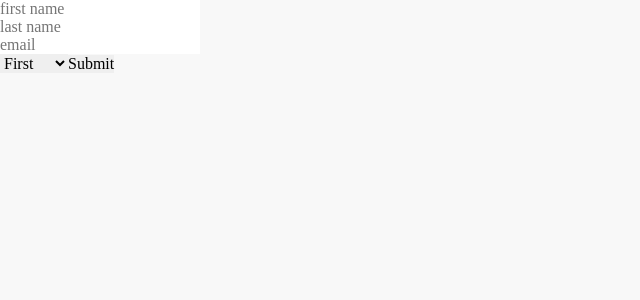
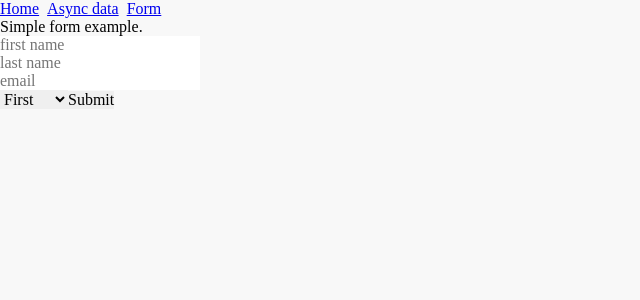
Before and after one commit to GlennSandoval/react-boilerplate, a React app: page /form in a window 1280 px wide. Shown: the top 300 px of the page, without its empty margins (0-640 px from the left). Built offline with nearby package versions, Linux system fonts and the light colour scheme.

Commit message:
Add some basic navigation. Add descriptions

```diff
--- a/src/app.tsx
+++ b/src/app.tsx
@@ -2,7 +2,7 @@ import React from "react";
 import {
   BrowserRouter as Router,
   Switch,
-  Route
+  Route, Link
 } from "react-router-dom";
 import asyncComponent from "@/utilities/async-component";
 import "./app.scss";
@@ -14,12 +14,18 @@ const NZInfo = asyncComponent(() => import(/* webpackChunkName: "[request]" */ '
 export default function App() {
   return (
     <Router>
+      <div style={{height: "100%"}}>
+        <Link to="/">Home</Link>
+        &nbsp;&nbsp;
+        <Link to="/nz">Async data</Link>
+        &nbsp;&nbsp;
+        <Link to="/form">Form</Link>
         <Switch>
           <Route path="/nz">
             <NZInfo />
           </Route>
           <Route path="/form">
-          <Form/>
+            <Form />
           </Route>
           <Route path="/">
             <div id="App">
@@ -29,17 +35,24 @@ export default function App() {
                 <div className="box" id="MainContent">
                   <p>Hello,</p>
                   <br />
-                <p>Lorem ipsum dolor sit amet, consectetur adipiscing elit, sed do eiusmod tempor incididunt ut labore
+                  <p>
+                    This page is a simple example of a content page. It will resize to mobile sizes and stay readable.
+                  </p>
+                  <br />
+                  <p>
+                    Lorem ipsum dolor sit amet, consectetur adipiscing elit, sed do eiusmod tempor incididunt ut labore
                     et
                     dolore magna aliqua. Ullamcorper velit sed ullamcorper morbi tincidunt ornare massa. Id nibh tortor
                     id
-                   aliquet lectus proin nibh nisl. Libero enim sed faucibus turpis in eu mi. Massa sed elementum tempus
+                    aliquet lectus proin nibh nisl. Libero enim sed faucibus turpis in eu mi. Massa sed elementum
+                    tempus
                     egestas sed sed. Risus feugiat in ante metus dictum at tempor commodo ullamcorper. Ornare quam
                     viverra
                     orci sagittis eu. Eu facilisis sed odio morbi quis. Nibh tellus molestie nunc non blandit.
                     Pellentesque
                     elit ullamcorper dignissim cras tincidunt lobortis feugiat. Tellus rutrum tellus pellentesque eu
-                   tincidunt. Feugiat pretium nibh ipsum consequat nisl. Ut venenatis tellus in metus. In hac habitasse
+                    tincidunt. Feugiat pretium nibh ipsum consequat nisl. Ut venenatis tellus in metus. In hac
+                    habitasse
                     platea dictumst vestibulum. Dictum fusce ut placerat orci nulla. Sed faucibus turpis in eu mi
                     bibendum
                     neque egestas congue.
@@ -49,7 +62,8 @@ export default function App() {
                     urna.
                     Ultricies mi eget mauris pharetra. Risus nullam eget felis eget nunc lobortis mattis aliquam.
                     Porttitor
-                   lacus luctus accumsan tortor posuere ac ut. Auctor urna nunc id cursus metus. Rhoncus dolor purus non
+                    lacus luctus accumsan tortor posuere ac ut. Auctor urna nunc id cursus metus. Rhoncus dolor purus
+                    non
                     enim praesent elementum. Fermentum odio eu feugiat pretium nibh. Consequat id porta nibh venenatis
                     cras
                     sed. Egestas tellus rutrum tellus pellentesque eu tincidunt tortor. Nunc congue nisi vitae suscipit
@@ -59,29 +73,38 @@ export default function App() {
                     felis
                     eget nunc lobortis mattis. Risus viverra adipiscing at in tellus integer feugiat.
 
-                   Sollicitudin aliquam ultrices sagittis orci a scelerisque. Praesent semper feugiat nibh sed pulvinar
+                    Sollicitudin aliquam ultrices sagittis orci a scelerisque. Praesent semper feugiat nibh sed
+                    pulvinar
                     proin. Tortor posuere ac ut consequat. In ornare quam viverra orci sagittis eu volutpat odio. Nec
                     feugiat
-                   in fermentum posuere urna nec. Nulla malesuada pellentesque elit eget. Curabitur vitae nunc sed velit
-                   dignissim sodales ut eu sem. Augue ut lectus arcu bibendum. Maecenas sed enim ut sem viverra aliquet
+                    in fermentum posuere urna nec. Nulla malesuada pellentesque elit eget. Curabitur vitae nunc sed
+                    velit
+                    dignissim sodales ut eu sem. Augue ut lectus arcu bibendum. Maecenas sed enim ut sem viverra
+                    aliquet
                     eget
                     sit amet. Diam phasellus vestibulum lorem sed risus. Blandit volutpat maecenas volutpat blandit
                     aliquam.
                     Potenti nullam ac tortor vitae purus faucibus ornare suspendisse. Lectus mauris ultrices eros in
                     cursus.
-                   Donec enim diam vulputate ut pharetra sit amet aliquam id. At imperdiet dui accumsan sit amet nulla.
-                   Vestibulum sed arcu non odio euismod.</p>
-                <p>Lorem ipsum dolor sit amet, consectetur adipiscing elit, sed do eiusmod tempor incididunt ut labore
+                    Donec enim diam vulputate ut pharetra sit amet aliquam id. At imperdiet dui accumsan sit amet
+                    nulla.
+                    Vestibulum sed arcu non odio euismod.
+                  </p>
+                  <br />
+                  <p>
+                    Lorem ipsum dolor sit amet, consectetur adipiscing elit, sed do eiusmod tempor incididunt ut labore
                     et
                     dolore magna aliqua. Ullamcorper velit sed ullamcorper morbi tincidunt ornare massa. Id nibh tortor
                     id
-                   aliquet lectus proin nibh nisl. Libero enim sed faucibus turpis in eu mi. Massa sed elementum tempus
+                    aliquet lectus proin nibh nisl. Libero enim sed faucibus turpis in eu mi. Massa sed elementum
+                    tempus
                     egestas sed sed. Risus feugiat in ante metus dictum at tempor commodo ullamcorper. Ornare quam
                     viverra
                     orci sagittis eu. Eu facilisis sed odio morbi quis. Nibh tellus molestie nunc non blandit.
                     Pellentesque
                     elit ullamcorper dignissim cras tincidunt lobortis feugiat. Tellus rutrum tellus pellentesque eu
-                   tincidunt. Feugiat pretium nibh ipsum consequat nisl. Ut venenatis tellus in metus. In hac habitasse
+                    tincidunt. Feugiat pretium nibh ipsum consequat nisl. Ut venenatis tellus in metus. In hac
+                    habitasse
                     platea dictumst vestibulum. Dictum fusce ut placerat orci nulla. Sed faucibus turpis in eu mi
                     bibendum
                     neque egestas congue.
@@ -91,7 +114,8 @@ export default function App() {
                     urna.
                     Ultricies mi eget mauris pharetra. Risus nullam eget felis eget nunc lobortis mattis aliquam.
                     Porttitor
-                   lacus luctus accumsan tortor posuere ac ut. Auctor urna nunc id cursus metus. Rhoncus dolor purus non
+                    lacus luctus accumsan tortor posuere ac ut. Auctor urna nunc id cursus metus. Rhoncus dolor purus
+                    non
                     enim praesent elementum. Fermentum odio eu feugiat pretium nibh. Consequat id porta nibh venenatis
                     cras
                     sed. Egestas tellus rutrum tellus pellentesque eu tincidunt tortor. Nunc congue nisi vitae suscipit
@@ -101,24 +125,30 @@ export default function App() {
                     felis
                     eget nunc lobortis mattis. Risus viverra adipiscing at in tellus integer feugiat.
 
-                   Sollicitudin aliquam ultrices sagittis orci a scelerisque. Praesent semper feugiat nibh sed pulvinar
+                    Sollicitudin aliquam ultrices sagittis orci a scelerisque. Praesent semper feugiat nibh sed
+                    pulvinar
                     proin. Tortor posuere ac ut consequat. In ornare quam viverra orci sagittis eu volutpat odio. Nec
                     feugiat
-                   in fermentum posuere urna nec. Nulla malesuada pellentesque elit eget. Curabitur vitae nunc sed velit
-                   dignissim sodales ut eu sem. Augue ut lectus arcu bibendum. Maecenas sed enim ut sem viverra aliquet
+                    in fermentum posuere urna nec. Nulla malesuada pellentesque elit eget. Curabitur vitae nunc sed
+                    velit
+                    dignissim sodales ut eu sem. Augue ut lectus arcu bibendum. Maecenas sed enim ut sem viverra
+                    aliquet
                     eget
                     sit amet. Diam phasellus vestibulum lorem sed risus. Blandit volutpat maecenas volutpat blandit
                     aliquam.
                     Potenti nullam ac tortor vitae purus faucibus ornare suspendisse. Lectus mauris ultrices eros in
                     cursus.
-                   Donec enim diam vulputate ut pharetra sit amet aliquam id. At imperdiet dui accumsan sit amet nulla.
-                   Vestibulum sed arcu non odio euismod.</p>
+                    Donec enim diam vulputate ut pharetra sit amet aliquam id. At imperdiet dui accumsan sit amet
+                    nulla.
+                    Vestibulum sed arcu non odio euismod.
+                  </p>
                 </div>
               </div>
               <footer>Copyright ©{(new Date()).getFullYear()}</footer>
             </div>
           </Route>
         </Switch>
+      </div>
     </Router>
   );
 }
--- a/src/form.scss
+++ b/src/form.scss
@@ -7,6 +7,11 @@
   display: flex;
   height: 100%;
   background: black;
+
+  p {
+    margin-top: 1.5em;
+    margin-bottom: 1.5em;
+  }
 
   form {
     margin: auto;
@@ -43,6 +48,7 @@
     .select-label {
       width: 60%;
       position: relative;
+
       &:after {
         content: "▼";
         position: absolute;
--- a/src/form.tsx
+++ b/src/form.tsx
@@ -14,6 +14,11 @@ export default function Form() {
   return (
     <div id="UserDetailsForm">
       <form>
+        <div className="row">
+          <p>
+            Simple form example.
+          </p>
+        </div>
         <div className="row">
           <div className='inset-shadow'>
             <input
--- a/src/page/nzinfo.tsx
+++ b/src/page/nzinfo.tsx
@@ -19,6 +19,8 @@ export default function NZInfo() {
 
   return (
     <div>
+      This page fetches and displays data from a remote api every time it loads.
+      <br />
       <pre>
         {JSON.stringify(payload, null, 2)}
       </pre>
--- a/webpack.config.js
+++ b/webpack.config.js
@@ -8,7 +8,7 @@ const { CleanWebpackPlugin } = require('clean-webpack-plugin');
 
 const NODE_ENV = process.env.NODE_ENV || "production";
 const IS_DEV = process.env.NODE_ENV === "development";
-const IS_DEV_SERVER = process.argv[1].indexOf("webpack-dev-server") >= 0;
+const IS_DEV_SERVER = (process.argv[1] || "").indexOf("webpack-dev-server") >= 0;
 const IS_OSX = process.platform === "darwin";
 const buildFolder = path.resolve(
   process.cwd(),
```
Lines whose indentation alone changed are shown as unchanged.
